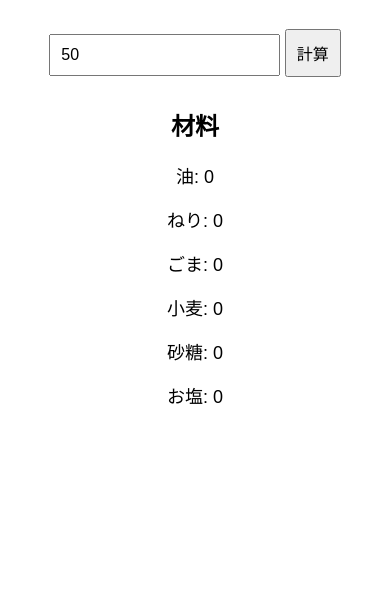
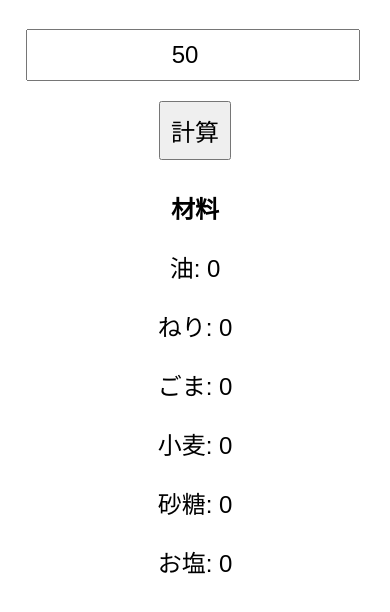
Before and after one commit to hnsol/FraysCalcDemo, a plain HTML site: page index.html in a window 390 px wide. Shown: the part 98-710 px from the top of the page. Drawn offline with Linux system fonts and the light colour scheme.

Commit message:
adjusting for smartphone

```diff
--- a/style.css
+++ b/style.css
@@ -4,12 +4,28 @@ body {
     padding-top: 20px;
 }
 
-input, button {
+/* 入力フィールドとボタンを含むコンテナ */
+.form-container {
+    text-align: center;
+    display: inline-block; /* インラインブロック要素にする */
+}
+
+input#quantity {
+    width: auto; /* 入力フィールドの幅を自動に設定 */
+    margin: 10px 5px 10px 0; /* 右に少しマージンを設定 */
+    padding: 10px;
+    font-size: 24px; /* フォントサイズを24pxに設定 */
+    display: inline-block; /* インラインブロック要素にする */
+    text-align: center;
+}
+
+button {
     margin: 10px 0;
     padding: 10px;
-    font-size: 16px;
+    font-size: 24px; /* フォントサイズを24pxに設定 */
+    display: inline-block; /* インラインブロック要素にする */
 }
 
 #results p {
-    font-size: 18px;
+    font-size: 24px; /* 結果表示部分のフォントサイズを24pxに設定 */
 }
```
